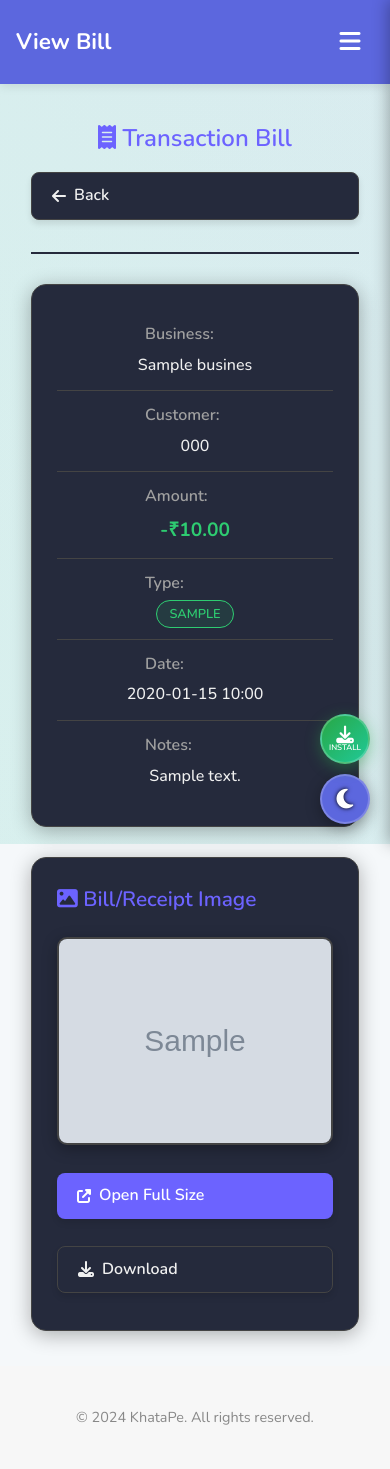
After one commit to MadhavDGS/KathaPe-Customer, a Flask app: template templates/customer/view_bill.html in a window 390 px wide. The commit adds this page. Run offline with Flask 3, Linux system fonts and the light colour scheme; the template is opened without the code that fills it: most values are stand-ins (such as "Sample title", 1, 10 or a date in 2020); grey boxes marked "Sample" are stand-in pictures; some libraries are stand-ins or nearby versions.

Commit message:
✨ Add dedicated bill view page (like business side)
🎯 Features:
- New /view-bill/<transaction_id> route with detailed transaction display
- Professional bill view page matching business side UI
- Shows transaction details: amount, type, date, notes, customer info
- Full-size bill image display with download functionality
- Responsive design for mobile and desktop

🔧 Changes:
- Add view_bill() route with authentication and permission checks
- Create templates/customer/view_bill.html with modern UI
- Replace modal popup with dedicated page navigation
- Remove unused JavaScript modal code
- Clean bill image serving and display

📱 UI Improvements:
- Transaction details card with proper formatting
- Credit/Payment type indicators with colors
- Full-size image display with zoom and download options
- Back navigation and responsive layout
- Matches business side design consistency

```diff
--- a/app.py
+++ b/app.py
@@ -1025,6 +1025,55 @@ def serve_bill_image(transaction_id):
         print(f"Traceback: {traceback.format_exc()}")
         return f"Error serving bill image: {str(e)}", 500
 
+@customer_app.route('/view-bill/<transaction_id>')
+@login_required
+@customer_required
+def view_bill(transaction_id):
+    """View transaction bill with details (similar to business side)"""
+    try:
+        customer_id = session.get('customer_id')
+
+        # Get the transaction
+        db = AppwriteDB()
+        transaction = db.get_document(TRANSACTIONS_COLLECTION, transaction_id)
+
+        if not transaction:
+            flash('Transaction not found', 'error')
+            return redirect(url_for('customer_dashboard'))
+
+        # Check if user has permission to view this transaction
+        if transaction.get('customer_id') != customer_id:
+            flash('Unauthorized access', 'error')
+            return redirect(url_for('customer_dashboard'))
+
+        # Get business details
+        business_id = transaction.get('business_id')
+        business = db.get_document(BUSINESSES_COLLECTION, business_id)
+
+        if not business:
+            flash('Business not found', 'error')
+            return redirect(url_for('customer_dashboard'))
+
+        # Get customer details
+        customer = db.get_document(CUSTOMERS_COLLECTION, customer_id)
+
+        # Generate bill image URL if available
+        bill_image_url = None
+        public_id = transaction.get('receipt_image_url')
+        if public_id:
+            bill_image_url = get_bill_image_url(public_id)
+
+        return render_template('customer/view_bill.html',
+                             transaction=transaction,
+                             business=business,
+                             customer=customer,
+                             bill_image_url=bill_image_url)
+
+    except Exception as e:
+        logger.error(f"Error in view_bill route: {str(e)}")
+        flash('Error loading bill details', 'error')
+        return redirect(url_for('customer_dashboard'))
+
 # Run the application
 if __name__ == '__main__':
     port = int(os.environ.get('PORT', 5002))  # Render uses PORT env var
--- /dev/null
+++ b/templates/customer/view_bill.html
@@ -0,0 +1,342 @@
+{% extends "base.html" %}
+
+{% block title %}View Bill{% endblock %}
+
+{% block header_title %}View Bill{% endblock %}
+
+{% block content %}
+<div class="bill-view-container">
+    <div class="bill-header">
+        <h1 class="bill-title">
+            <i class="fas fa-receipt"></i> Transaction Bill
+        </h1>
+        <a href="javascript:history.back()" class="btn btn-secondary back-btn">
+            <i class="fas fa-arrow-left"></i> Back
+        </a>
+    </div>
+
+    <div class="bill-content">
+        <div class="transaction-details">
+            <div class="detail-card">
+                <div class="detail-row">
+                    <span class="detail-label">Business:</span>
+                    <span class="detail-value">{{ business.get('name', 'Unknown Business') }}</span>
+                </div>
+
+                <div class="detail-row">
+                    <span class="detail-label">Customer:</span>
+                    <span class="detail-value">{{ customer.get('phone', 'Unknown Customer') }}</span>
+                </div>
+
+                <div class="detail-row">
+                    <span class="detail-label">Amount:</span>
+                    <span class="detail-value amount-value
+                        {% if transaction.get('transaction_type') == 'credit' %}text-danger{% else %}text-success{% endif %}">
+                        {% if transaction.get('transaction_type') == 'credit' %}+{% else %}-{% endif %}₹{{ "%.2f"|format(transaction.get('amount', 0)) }}
+                    </span>
+                </div>
+
+                <div class="detail-row">
+                    <span class="detail-label">Type:</span>
+                    <span class="detail-value">
+                        <span class="transaction-type
+                            {% if transaction.get('transaction_type') == 'credit' %}credit-type{% else %}payment-type{% endif %}">
+                            {{ transaction.get('transaction_type', '').upper() }}
+                        </span>
+                    </span>
+                </div>
+
+                <div class="detail-row">
+                    <span class="detail-label">Date:</span>
+                    <span class="detail-value">{{ transaction.get('created_at', 'Unknown')[:16].replace('T', ', ') }}</span>
+                </div>
+
+                {% if transaction.get('notes') %}
+                <div class="detail-row">
+                    <span class="detail-label">Notes:</span>
+                    <span class="detail-value">{{ transaction.get('notes', '') }}</span>
+                </div>
+                {% endif %}
+            </div>
+        </div>
+
+        {% if bill_image_url %}
+        <div class="bill-image-section">
+            <h3 class="image-title">
+                <i class="fas fa-image"></i> Bill/Receipt Image
+            </h3>
+            <div class="image-container">
+                <img src="{{ bill_image_url }}" alt="Bill Receipt" class="bill-image">
+                <div class="image-actions">
+                    <a href="{{ bill_image_url }}" target="_blank" class="btn btn-primary">
+                        <i class="fas fa-external-link-alt"></i> Open Full Size
+                    </a>
+                    <a href="{{ bill_image_url }}" download="bill_{{ transaction.get('$id', 'receipt') }}.jpg" class="btn btn-secondary">
+                        <i class="fas fa-download"></i> Download
+                    </a>
+                </div>
+            </div>
+        </div>
+        {% else %}
+        <div class="no-image-section">
+            <div class="no-image-placeholder">
+                <i class="fas fa-image-slash"></i>
+                <p>No bill image available for this transaction</p>
+            </div>
+        </div>
+        {% endif %}
+    </div>
+</div>
+{% endblock %}
+
+{% block inline_css %}
+:root {
+    --credit-color: #e74c3c;
+    --credit-light: rgba(231, 76, 60, 0.1);
+    --payment-color: #2ecc71;
+    --payment-light: rgba(46, 204, 113, 0.1);
+    --dark-bg: #1a1f2e;
+    --card-bg: #252a3c;
+    --text-color: #f0f0f0;
+    --text-muted: #a0a0a0;
+}
+
+.bill-view-container {
+    max-width: 1000px;
+    margin: 0 auto;
+    padding: 20px;
+    color: var(--text-color);
+}
+
+.bill-header {
+    display: flex;
+    justify-content: space-between;
+    align-items: center;
+    margin-bottom: 30px;
+    padding-bottom: 20px;
+    border-bottom: 2px solid var(--card-bg);
+}
+
+.bill-title {
+    font-size: 2rem;
+    font-weight: 600;
+    color: #6c63ff;
+    margin: 0;
+}
+
+.back-btn {
+    padding: 10px 20px;
+    border-radius: 8px;
+    text-decoration: none;
+    transition: all 0.3s ease;
+    background: var(--card-bg);
+    border: 1px solid #444;
+}
+
+.back-btn:hover {
+    background: #444;
+    transform: translateY(-2px);
+}
+
+.bill-content {
+    display: grid;
+    grid-template-columns: 1fr;
+    gap: 30px;
+}
+
+@media (min-width: 768px) {
+    .bill-content {
+        grid-template-columns: 1fr 1fr;
+    }
+}
+
+.detail-card {
+    background: var(--card-bg);
+    border-radius: 15px;
+    padding: 25px;
+    border: 1px solid #444;
+    box-shadow: 0 4px 20px rgba(0, 0, 0, 0.3);
+}
+
+.detail-row {
+    display: flex;
+    justify-content: space-between;
+    align-items: center;
+    padding: 12px 0;
+    border-bottom: 1px solid #444;
+}
+
+.detail-row:last-child {
+    border-bottom: none;
+}
+
+.detail-label {
+    font-weight: 600;
+    color: var(--text-muted);
+    min-width: 100px;
+}
+
+.detail-value {
+    font-weight: 500;
+    text-align: right;
+    word-break: break-word;
+}
+
+.amount-value {
+    font-size: 1.2rem;
+    font-weight: 700;
+}
+
+.text-danger {
+    color: var(--credit-color) !important;
+}
+
+.text-success {
+    color: var(--payment-color) !important;
+}
+
+.transaction-type {
+    padding: 4px 12px;
+    border-radius: 20px;
+    font-size: 0.8rem;
+    font-weight: 600;
+    text-transform: uppercase;
+}
+
+.credit-type {
+    background: var(--credit-light);
+    color: var(--credit-color);
+    border: 1px solid var(--credit-color);
+}
+
+.payment-type {
+    background: var(--payment-light);
+    color: var(--payment-color);
+    border: 1px solid var(--payment-color);
+}
+
+.bill-image-section {
+    background: var(--card-bg);
+    border-radius: 15px;
+    padding: 25px;
+    border: 1px solid #444;
+    box-shadow: 0 4px 20px rgba(0, 0, 0, 0.3);
+}
+
+.image-title {
+    margin: 0 0 20px 0;
+    color: #6c63ff;
+    font-size: 1.3rem;
+    font-weight: 600;
+}
+
+.image-container {
+    text-align: center;
+}
+
+.bill-image {
+    max-width: 100%;
+    max-height: 500px;
+    border-radius: 10px;
+    box-shadow: 0 4px 15px rgba(0, 0, 0, 0.3);
+    margin-bottom: 20px;
+    border: 2px solid #444;
+}
+
+.image-actions {
+    display: flex;
+    gap: 15px;
+    justify-content: center;
+    flex-wrap: wrap;
+}
+
+.btn {
+    padding: 10px 20px;
+    border-radius: 8px;
+    text-decoration: none;
+    font-weight: 600;
+    transition: all 0.3s ease;
+    border: none;
+    cursor: pointer;
+    display: inline-flex;
+    align-items: center;
+    gap: 8px;
+}
+
+.btn-primary {
+    background: #6c63ff;
+    color: white;
+}
+
+.btn-primary:hover {
+    background: #5a52e3;
+    transform: translateY(-2px);
+}
+
+.btn-secondary {
+    background: var(--card-bg);
+    color: var(--text-color);
+    border: 1px solid #444;
+}
+
+.btn-secondary:hover {
+    background: #444;
+    transform: translateY(-2px);
+}
+
+.no-image-section {
+    background: var(--card-bg);
+    border-radius: 15px;
+    padding: 40px;
+    border: 1px solid #444;
+    box-shadow: 0 4px 20px rgba(0, 0, 0, 0.3);
+    text-align: center;
+}
+
+.no-image-placeholder {
+    color: var(--text-muted);
+}
+
+.no-image-placeholder i {
+    font-size: 3rem;
+    margin-bottom: 15px;
+    opacity: 0.5;
+}
+
+.no-image-placeholder p {
+    font-size: 1.1rem;
+    margin: 0;
+}
+
+/* Mobile responsive */
+@media (max-width: 768px) {
+    .bill-view-container {
+        padding: 15px;
+    }
+
+    .bill-header {
+        flex-direction: column;
+        gap: 15px;
+        text-align: center;
+    }
+
+    .bill-title {
+        font-size: 1.5rem;
+    }
+
+    .detail-row {
+        flex-direction: column;
+        text-align: left;
+        gap: 5px;
+    }
+
+    .detail-value {
+        text-align: left;
+    }
+
+    .image-actions {
+        flex-direction: column;
+        align-items: center;
+    }
+}
+{% endblock %}
```
Also changed, not shown: templates/customer/business_view.html (+4 -95 lines).
